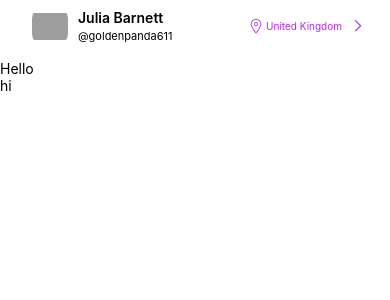
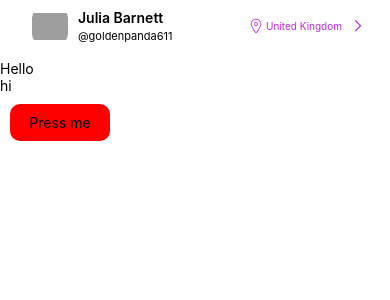
Before and after one commit to alizabetpoor/Venus, a React Native app: screen / in a window 390 px wide. Shown: the top 300 px of the page. Built offline with nearby package versions, Linux system fonts and the light colour scheme; no server answers; grey boxes are pictures that could not be loaded.

Commit message:
AsyncStorage implementation

```diff
--- a/src/App.tsx
+++ b/src/App.tsx
@@ -14,9 +14,9 @@ const App: React.FC = () => {
         <ThemeProvider>
           <AnimationProvider>
             <View>
-                            <Card/>
+              <Card />
               <Text>Hello</Text>
-                            <Test/>
+              <Test />
             </View>
           </AnimationProvider>
         </ThemeProvider>
--- a/src/store/Store.ts
+++ b/src/store/Store.ts
@@ -8,3 +8,5 @@ const store = configureStore({
   middleware: [thunk, logger],
 });
 export default store;
+
+export type AppDispatch = typeof store.dispatch;
--- a/src/store/reducer/getUsersReducer.ts
+++ b/src/store/reducer/getUsersReducer.ts
@@ -1,7 +1,7 @@
 import {createSlice} from '@reduxjs/toolkit';
 import {getUsersThunk} from '../../services/ApiService';
 
-type UsersState = {
+export type UsersState = {
   users: [];
   loading: boolean;
   error: boolean;
--- /dev/null
+++ b/src/utils/AsyncStorage.tsx
@@ -0,0 +1,26 @@
+import AsyncStorage from '@react-native-async-storage/async-storage';
+
+const storageKey = 'theme';
+
+type AppData = {
+  theme: string;
+};
+
+export const getAppData = async (): Promise<AppData | null> => {
+  try {
+    const data = await AsyncStorage.getItem(storageKey);
+
+    if (data) {
+      return JSON.parse(data);
+    }
+    return null;
+  } catch {
+    return null;
+  }
+};
+
+export const setAppData = async (newData: AppData) => {
+  try {
+    await AsyncStorage.setItem(storageKey, JSON.stringify(newData));
+  } catch {}
+};
--- a/src/views/test.tsx
+++ b/src/views/test.tsx
@@ -2,6 +2,9 @@ import React, {useEffect} from 'react';
 import {SafeAreaView, Text, View} from 'react-native';
 import {connect} from 'react-redux';
 import {getUsersThunk} from './../services/ApiService';
+import {Pressable} from 'react-native';
+import {StyleSheet} from 'react-native';
+import {getAppData, setAppData} from '../utils/AsyncStorage';
 
 type testProps = {
   getUsers: (usersNumber: number) => void;
@@ -9,6 +12,22 @@ type testProps = {
   users: [];
 };
 const Test = ({getUsers, loading, users}: testProps) => {
+  const [mainTheme, setMainTheme] = React.useState('');
+  React.useEffect(() => {
+    const getDataFromStorage = async () => {
+      const data = await getAppData();
+
+      if (data) {
+        setMainTheme(data.theme);
+        console.log('data from storage', data);
+      }
+    };
+    getDataFromStorage();
+  }, []);
+  useEffect(() => {
+    setAppData({theme: mainTheme});
+  }, [mainTheme]);
+
   useEffect(() => {
     getUsers(1);
   }, []);
@@ -17,6 +36,14 @@ const Test = ({getUsers, loading, users}: testProps) => {
   return (
     <SafeAreaView>
       <View>{loading ? <Text>Loading...</Text> : <Text>hi</Text>}</View>
+      <Pressable
+        style={styles.pressable}
+        onPress={() => {
+          setMainTheme(mainTheme === 'light' ? 'dark' : 'light');
+        }}>
+        <Text>Press me</Text>
+      </Pressable>
+      <Text>{mainTheme}</Text>
     </SafeAreaView>
   );
 };
@@ -34,4 +61,17 @@ const mapStateToProps = state => {
   };
 };
 
+const styles = StyleSheet.create({
+  pressable: {
+    backgroundColor: 'red',
+    padding: 10,
+    width: 100,
+    borderRadius: 10,
+    margin: 10,
+    display: 'flex',
+    justifyContent: 'center',
+    alignItems: 'center',
+  },
+});
+
 export default connect(mapStateToProps, mapDispatchToProps)(Test);
```
Also changed, not shown: package.json (+10 -5 lines). Lines whose indentation alone changed are shown as unchanged.
